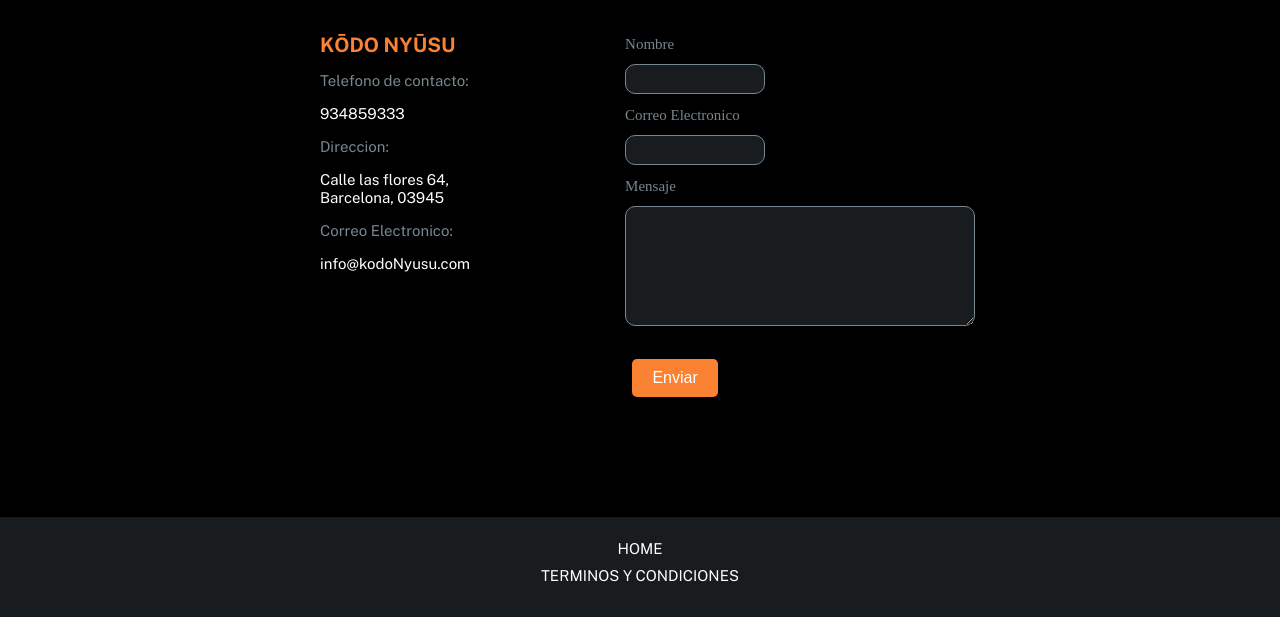
After one commit to jordilz/Proyecto, a PHP site: page /app/view/contacto.html in a window 1280 px wide. The commit adds this page. Shown: the part 207-824 px from the top of the page. Run offline with PHP 8.4, Linux system fonts and the light colour scheme.

Commit message:
modificaciones de codigos, html y contacto

```diff
--- /dev/null
+++ b/app/view/contacto.html
@@ -0,0 +1,96 @@
+<!DOCTYPE html>
+<html lang="en">
+
+<head>
+  <meta charset="UTF-8">
+  <meta name="viewport" content="width=device-width, initial-scale=1.0">
+  <title>KŌDO NYŪSU</title>
+  <link rel="stylesheet" type="text/css" href="../../css/style.css" />
+  <link rel="preconnect" href="https://fonts.googleapis.com">
+  <link rel="preconnect" href="https://fonts.gstatic.com" crossorigin>
+  <link
+    href="https://fonts.googleapis.com/css2?family=Open+Sans:ital,wght@0,300..800;1,300..800&family=Public+Sans:ital,wght@0,100..900;1,100..900&display=swap"
+    rel="stylesheet">
+</head>
+
+<body>
+  <header class="header">
+    <div class="contenedor">
+      <div class="barra">
+        <a class="logo" href="index.html">
+          <h1 class="logo_nombre"><span><img class="logo_img" src="../../img/icono_logo.png" alt="logo pagina"></span>KŌDO
+            NYŪSU</h1>
+        </a>
+        <div class="buscador">
+          <form class="buscador_formulario" method="get">
+            <input type="search" name="buscador" id="buscador_input" placeholder="Buscar">
+            <button type="submit" aria-label="Buscar"></button>
+          </form>
+        </div>
+        <div class="navegacion"> <!--de momento dejamos en nombre de navegacion-->
+          <a href="#" class="navegacion_enlace">
+            <img class="navegacion_enlace_carrito" src="../../img/icono_carrito_blanco.png" alt="icono carrito">
+          </a>
+          <a href="#" class="navegacion_enlace">
+            <img class="navegacion_enlace_perfil" src="../../img/icono_usuario.png" alt="icono perfil">
+          </a>
+        </div>
+      </div>
+    </div>
+  </header>
+
+<div class="contacto">
+  <div class="grid_footer">
+
+    <div class="footer_contacto">
+      <ul>
+        <li>
+          <h1 class="logo_nombre">KŌDO NYŪSU</h1>
+        </li>
+        <li>
+          <p class="campo">Telefono de contacto: </p>
+          <p class="campo_texto">934859333</p>
+        </li>
+        <li>
+          <p class="campo">Direccion:</p>
+          <p class="campo_texto">Calle las flores 64, Barcelona, 03945</p>
+        </li>
+        <li>
+          <p class="campo">Correo Electronico:</p>
+          <p class="campo_texto">info@kodoNyusu.com</p>
+        </li>
+      </ul>
+    </div>
+
+    <div class="footer_formulario">
+      <form class="formulario">
+        <ul>
+          <li>
+            <label class="campo" for="nombre">Nombre</label>
+            <input class="formulario_campo" type="text" name="nombre_usuario" id="nombre" required>
+          </li>
+          <li>
+            <label class="campo" for="correo">Correo Electronico</label>
+            <input class="formulario_campo" type="email" name="correo_usuario" id="correo" required>
+          </li>
+          <li>
+            <label class="campo" for="mensaje">Mensaje</label>
+            <textarea name="mensaje_usuario" id="mensaje" required></textarea>
+          </li>
+        </ul>
+        <button type="submit" class="btn_enviar">Enviar</button>
+      </form>
+    </div>
+
+  </div>
+</div>
+
+  <footer class="footer">
+    <div class="footer_terminos">
+      <a href="../../index.html">HOME</a>
+      <p>TERMINOS Y CONDICIONES</p>
+    </div>
+  </footer>
+</body>
+
+</html>
--- a/css/style.css
+++ b/css/style.css
@@ -96,17 +98,17 @@ body {
   font-family: var(--fuentePrincipal);
 }
 
-.logo__nombre {
+.logo_nombre {
   display: flex;
   align-items: center;
   font-size: 2rem;
   color: var(--primario);
 }
 
-.logo__img {}
+.logo_img {}
 
-.logo__nombre,
-.logo__img {
+.logo_nombre,
+.logo_img {
   display: flex;
   justify-content: center;
   margin: 1rem;
@@ -145,8 +147,8 @@ body {
     width: 20%;
   }
 
-  .logo__nombre,
-  .logo__img {
+  .logo_nombre,
+  .logo_img {
     display: flex;
     align-items: center;
     justify-content: center;
@@ -304,9 +306,50 @@ body {
   }
 }
 
-/* Main */
-.main {
-  margin-top: 30rem;
+/* Estilos básicos para el div contacto */
+.contacto {
+  padding: 2rem;
+  margin: 2rem 5%;
+  border-radius: 1rem;
+  color: white;
+  text-align: center;
+}
+
+/* Para pantallas grandes (a partir de 768px en adelante) */
+@media (min-width: 768px) {
+  .contacto {
+    width: 50%;
+    /* El div ocupará el 50% del ancho */
+    margin: 2rem auto;
+    /* Centrado automático */
+    padding: 3rem;
+    /* Aumentamos el padding para pantallas más grandes */
+  }
+}
+
+/* Para pantallas más pequeñas (menos de 768px) */
+@media (max-width: 768px) {
+  .contacto {
+    width: 90%;
+    /* El div ocupará el 90% del ancho en pantallas pequeñas */
+    margin: 2rem auto;
+    /* Centrado automático */
+    padding: 2rem;
+    /* Padding ajustado para pantallas pequeñas */
+    margin-bottom: 0;
+  }
+}
+
+/* Para pantallas muy pequeñas (menos de 480px) */
+@media (max-width: 480px) {
+  .contacto {
+    width: 95%;
+    /* El div ocupará el 95% del ancho en pantallas muy pequeñas */
+    padding: 1.5rem;
+    /* Padding reducido */
+    font-size: 1.4rem;
+    /* Reducimos el tamaño de la fuente */
+  }
 }
 
 @media (min-width: 768px) {
@@ -441,7 +484,7 @@ body {
 /* footer */
 
 
-.grid__footer {
+.grid_footer {
   display: grid;
   grid-template-columns: 1fr;
   gap: 2rem;
@@ -455,7 +498,7 @@ body {
   /* Ancho ajustado para mantener el contenido centrado */
 }
 
-.grid__footer h1 {
+.grid_footer h1 {
   margin-left: 0;
   padding-left: 0;
   justify-content: center;
@@ -470,10 +513,13 @@ body {
   color: var(--blanco);
   width: 100%;
   /* El formulario ocupa todo el ancho disponible */
+  margin: 0;
+  padding: 0;
 }
 
-.footer__formulario {
+.footer_formulario {
   margin: 2rem auto;
+  margin-bottom: 0;
   /* Asegura que el formulario tenga un margen adecuado */
   width: 80%;
   /* Puedes ajustar el ancho del formulario */
@@ -490,7 +536,7 @@ body {
   color: var(--blanco);
 }
 
-.formulario__campo {
+.formulario_campo {
   width: 100%;
   height: 3rem;
   margin: 1rem 0;
@@ -512,9 +558,54 @@ li {
   align-items: center;
 }
 
-.footer__contacto {
+.footer_contacto {
   justify-content: center;
   align-items: center;
+}
+
+@media (max-width: 768px) {
+  .footer_contacto {
+    padding: 1rem 10px;
+    margin-top: 55px;
+    text-align: center;
+    width: 100%;
+    overflow-x: hidden;
+  }
+
+  .footer_formulario {
+    width: 90%;
+    /* El formulario ocupa el 90% del ancho */
+    padding: 1rem;
+  }
+
+  /* Ajustar los campos del formulario para que ocupen el 100% */
+  .formulario_campo,
+  .formulario textarea {
+    width: 100%;
+    padding: 1rem;
+    margin-bottom: 1rem;
+  }
+}
+
+@media (max-width: 480px) {
+  .footer_contacto {
+    padding: 1rem;
+    text-align: center;
+  }
+
+  .footer_formulario {
+    width: 95%;
+    /* El formulario ocupa el 95% del ancho */
+    padding: 1rem;
+  }
+
+  /* Ajustar los campos del formulario para que sean más grandes en dispositivos pequeños */
+  .formulario_campo,
+  .formulario textarea {
+    font-size: 1.4rem;
+    /* Aumentar el tamaño de la fuente para una mejor legibilidad */
+    padding: 1.2rem;
+  }
 }
 
 .campo {
@@ -522,12 +613,12 @@ li {
   font-size: 1.5rem;
 }
 
-.campo__texto {
+.campo_texto {
   color: var(--blanco);
   font-size: 1.5rem;
 }
 
-.footer__terminos {
+.footer_terminos {
   background-color: var(--gris);
   font-family: var(--fuentePrincipal);
   text-align: center;
@@ -541,7 +632,7 @@ li {
   align-content: center;
 }
 
-.footer__terminos p {
+.footer_terminos p {
   color: var(--blanco);
   font-size: 1.5rem;
   margin: 2.5rem;
@@ -551,7 +642,7 @@ li {
 
 @media (min-width: 768px) {
 
-  .grid__footer {
+  .grid_footer {
     display: grid;
     grid-template-columns: repeat(2, 1fr);
     gap: 2rem;
@@ -562,7 +653,31 @@ li {
     width: 50%;
   }
 
-  .grid__footer h1 {
+  /* Para pantallas más grandes (por ejemplo, tablets y pantallas de escritorio) */
+  @media (min-width: 768px) {
+    .grid_footer {
+      grid-template-columns: repeat(2, 1fr);
+      /* Cambiar a 2 columnas en pantallas medianas */
+      gap: 3rem;
+      /* Aumentar el espacio entre los elementos */
+      width: 80%;
+      /* Reducir el ancho del grid para pantallas más grandes */
+    }
+  }
+
+  /* Para pantallas más grandes (por ejemplo, pantallas de escritorio) */
+  @media (min-width: 1024px) {
+    .grid_footer {
+      grid-template-columns: repeat(3, 1fr);
+      /* Cambiar a 3 columnas en pantallas grandes */
+      gap: 4rem;
+      /* Aumentar más el espacio entre los elementos */
+      width: 70%;
+      /* Reducir aún más el ancho del grid */
+    }
+  }
+
+  .grid_footer h1 {
     margin-left: 0;
     padding-left: 0;
     justify-content: left;
@@ -586,7 +701,7 @@ li {
     color: var(--blanco);
   }
 
-  .formulario__campo {
+  .formulario_campo {
     width: 100%;
     height: 3rem;
     margin: 1rem 0;
@@ -611,22 +726,61 @@ li {
     font-size: 1.5rem;
   }
 
-  .campo__texto {
+  .campo_texto {
     color: var(--blanco);
     font-size: 1.5rem;
   }
 
+  /*boton enviar*/
+  .btn_enviar{
+    background-color: #FA8232;
+    /* Color de fondo naranja */
+    color: white;
+    /* Color del texto en blanco */
+    font-size: 1.6rem;
+    /* Tamaño de la fuente */
+    padding: 1rem 2rem;
+    /* Espaciado alrededor del texto */
+    border: none;
+    /* Eliminar el borde */
+    border-radius: 0.5rem;
+    /* Bordes redondeados */
+    cursor: pointer;
+    /* Cambiar el cursor a una mano */
+    transition: background-color 0.3s ease, transform 0.3s ease;
+    /* Efecto de transición */
+  }
+
+  .btn_enviar:hover {
+    background-color: #d86a2f;
+    /* Color más oscuro al pasar el ratón */
+    transform: scale(1.05);
+    /* Agrandar ligeramente el botón cuando pasa el ratón */
+  }
+
+  .btn_enviar:focus {
+    outline: none;
+    /* Eliminar el contorno del botón cuando es enfocado */
+  }
+
+  .btn_enviar:active {
+    transform: scale(0.98);
+    /* Efecto de "presionar" el botón */
+  }
+
+
   .main {
+    margin-top: 30rem;
     min-height: calc(100vh - 10rem);
     display: flex;
     flex-direction: column;
-}
+  }
 
-.footer {
+  .footer {
     margin-top: auto;
-}
+  }
 
-.footer__terminos {
+  .footer_terminos {
     background-color: var(--gris);
     font-family: var(--fuentePrincipal);
     text-align: center;
@@ -634,10 +788,10 @@ li {
     height: 10rem;
     margin: 0;
     padding: 0;
-}
+  }
 
 
-  .footer__terminos p {
+  .footer_terminos p {
     color: var(--blanco);
     font-size: 1.5rem;
     margin: 2.5rem;
```
Also changed, not shown: other parts of css/style.css (+25 -23 lines), contacto.html (deleted, +0 -91 lines), index.html (+37 -34 lines), app/view/view.php (deleted), assets/ejemplo.xml (deleted), assets/opcional.xml (added), js/script.js (added), js/scripts.js (deleted).
